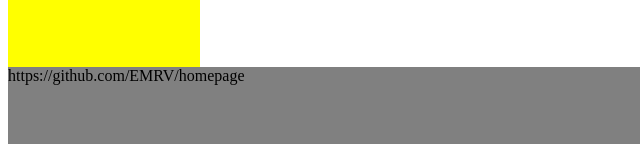
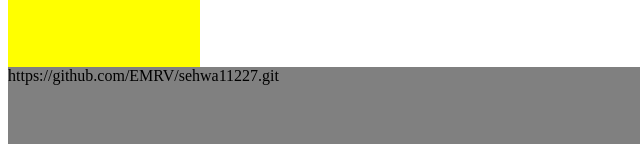
Before and after one commit to EMRV/sehwa11227, a plain HTML site: page info.html in a window 1280 px wide. Shown: the part 687-831 px from the top of the page, 0-640 px from the left. Drawn offline with Linux system fonts and the light colour scheme.

Commit message:
Update info.html

```diff
--- a/info.html
+++ b/info.html
@@ -64,7 +64,7 @@
             <p>Hello. This is my first Web Page!</p>
         </div>
         <div id="footer">
-            https://github.com/EMRV/homepage
+            https://github.com/EMRV/sehwa11227.git
         </div>
     </body>
 </html>
```
